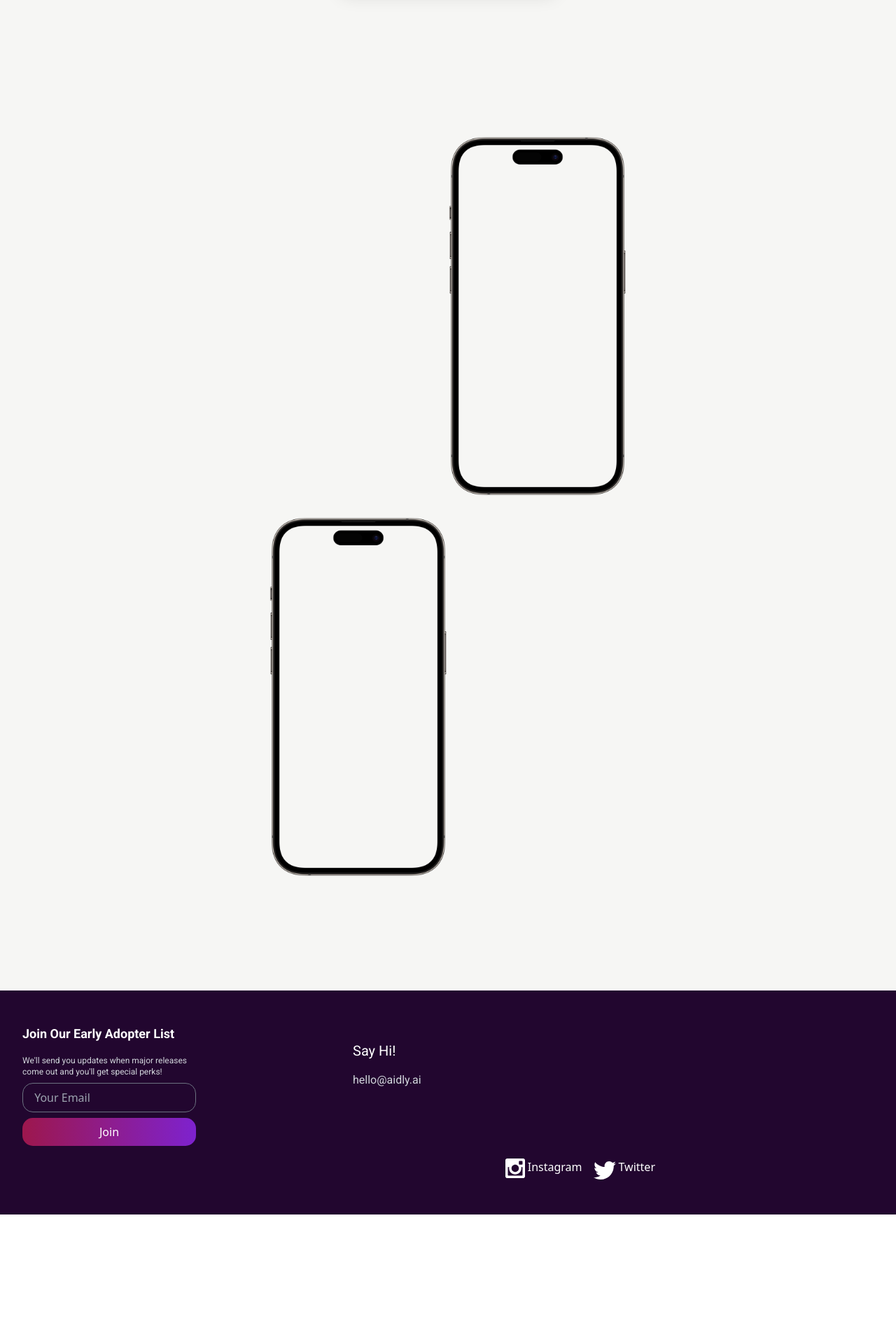
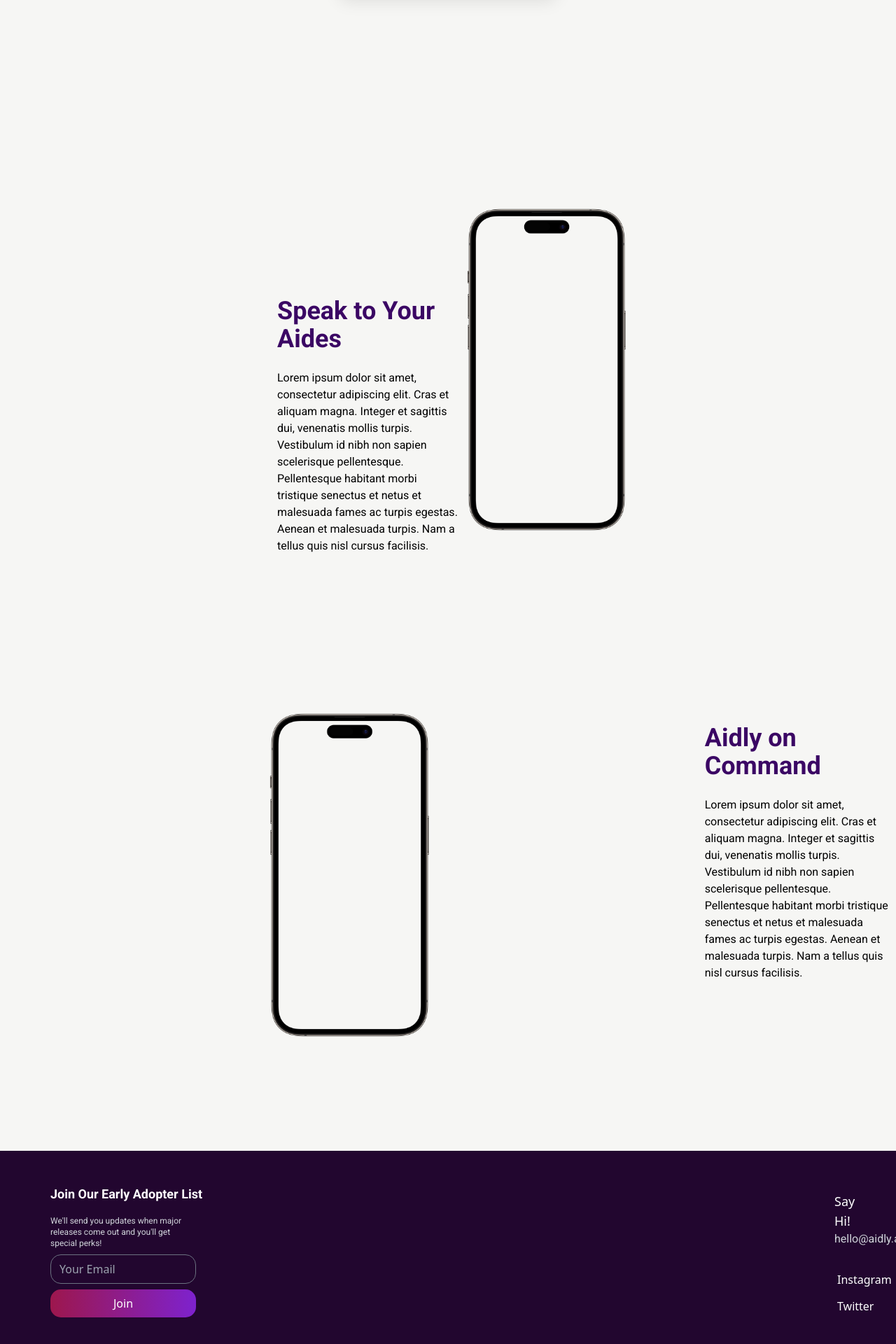
Before and after one commit to Savannahmunn1996/AidlyWebsite, a React (Vite) app: page / in a window 1280 px wide. Shown: the part 420-2340 px from the top of the page at 70% size. Before the commit the page ends 2155 px from the top, so only its background shows below. Built offline with nearby package versions, Linux system fonts and the light colour scheme.

Commit message:
home done

```diff
--- a/package.json
+++ b/package.json
@@ -14,6 +14,7 @@
     "react-animated-cursor": "^2.6.0",
     "react-dom": "^18.2.0",
     "react-icons": "^4.8.0",
+    "react-player": "^2.12.0",
     "react-stickynode": "^4.1.0"
   },
   "devDependencies": {
--- a/src/App.jsx
+++ b/src/App.jsx
@@ -2,6 +2,7 @@
 import Container from "./components/Container"
 
 import AnimCursor from "./components/AnimCursor"
+import ReactPlayer from 'react-player'
 
 function App() {
 
--- a/src/components/Foot.jsx
+++ b/src/components/Foot.jsx
@@ -3,49 +3,62 @@ import { ImInstagram } from "react-icons/im";
 import { ImTwitter } from "react-icons/im";
 
 
+
+
+
+
+
 const Foot = () => {
     return (
-        <footer className="bg-footz absolute w-screen text-white ">
+      <footer className="bg-footz relative w-full text-white">
         <div className="max-w-full mx-auto px-4 sm:px-6 lg:px-8 py-12">
-                <div className="grid grid-cols-2 md:grid-cols-4 gap-8">
-
-
-                    <div className=''>
-                        <h3 className="text-lg font-semibold mb-4 font-robo ">Join Our <span className='gradient-text'>Early Adopter List</span></h3>
-                        <p className="text-xs font-robo mb-2 text-gray-300 mr-8" >We'll send you updates when major releases come out
-                            and you'll get special perks!</p>
+          <div className="grid grid-cols-1 md:grid-cols-4 gap-8">
+            <div className='ml-10'>
+              <h3 className="text-lg font-semibold mb-4 font-robo">Join Our Early Adopter List</h3>
+              <p className="text-xs font-robo mb-2 text-gray-300 mr-8">We'll send you updates when major releases come out and you'll get special perks!</p>
               <form className="flex flex-col mr-8">
                 <input
                   type="email"
-                                placeholder=" Your Email"
+                  placeholder="Your Email"
                   className="bg-transparent border border-gray-500 text-gray-100 py-2 px-3 mb-2 rounded-[15px] focus:outline-none"
                 />
                 <button
                   type="submit"
-                                className=" bg-gradient-to-r from-pink-800 to-purple-700 hover:from-purple-800 hover:to-blue-600 ... text-white py-2 px-4 rounded-[15px] focus:outline-none"
+                  className="bg-gradient-to-r from-pink-800 to-purple-700 hover:from-purple-800 hover:to-blue-600 text-white py-2 px-4 rounded-[15px] focus:outline-none"
                 >
                   Join
                 </button>
               </form>
             </div>
 
-                    <div className='flex-col justify-end ml-40 '>
-                        <h3 className=" text-xl mt-6 font-robo ">Say Hi!</h3>
-                        <p className="text-md  mt-4 text-gray-300 hover:text-white hover:underline font-robo">
+            <div className='md:col-span-2 flex flex-col justify-end'>
+
+
+            </div>
+
+            <div className='flex flex-col justify-end ml-56'>
+
+            <div className='md:col-span-2 flex flex-col justify-end'>
+             <h3 className='text-lg'>Say Hi!</h3>
+             <p className="text-md  mb-8 text-gray-300 hover:text-white hover:underline font-robo">
                hello@aidly.ai
              </p>
            </div>
-
-                    <div className='flex inline-block justify-end mt-48 col-span-0 '>
-                        <ImInstagram className='w-7 h-7 mr-1  '></ImInstagram>
-                        <p >Instagram</p>
-                        <ImTwitter className='w-8 h-8 ml-4 mr-1'></ImTwitter><p>Twitter</p> </div>
-
+              <div className='flex items-center mb-2'>
+                <ImInstagram className='w-7 h-7 mr-1'></ImInstagram>
+                <p>Instagram</p>
+              </div>
+              <div className='flex items-center'>
+                <ImTwitter className='w-8 h-8 mr-1'></ImTwitter>
+                <p>Twitter</p>
               </div>
             </div>
+          </div>
+        </div>
+      </footer>
+    );
+  };
 
-        </footer>
-    )
-}
 
-export default Foot
+
+  export default Foot;
--- a/src/components/Navbar.jsx
+++ b/src/components/Navbar.jsx
@@ -1,25 +1,46 @@
 
 
-import React, { useState } from 'react'
+import React, { useState, useEffect } from 'react'
 import Container from './Container'
 
-function Navbar({ currentPage, handlePageChange }) {
-  const [shadow, setShadow] = useState("")
+// function Navbar({ currentPage, handlePageChange }) {
+//   const [shadow, setShadow] = useState("")
 
-  function handleScroll() {
-    if (window.scrollY ) {
-      setShadow(true)
-    }
-    else {
-      setShadow("")
-    }
-  }
+//   function handleScroll() {
+//     if (window.scrollY ) {
+//       setShadow(true)
+//     }
+//     else {
+//       setShadow("")
+//     }
+//   }
 
 
 
 
-window.addEventListener("scroll", setShadow)
+// window.addEventListener("scroll", setShadow)
+function Navbar({ currentPage, handlePageChange }) {
+  const [shadow, setShadow] = useState(false);
 
+  useEffect(() => {
+    let timeoutId;
+
+    function handleScroll() {
+      clearTimeout(timeoutId);
+      setShadow(true);
+
+      timeoutId = setTimeout(() => {
+        setShadow(false);
+      }, 300); // Adjust the delay (in milliseconds) according to your preference
+    }
+
+    window.addEventListener("scroll", handleScroll);
+
+    return () => {
+      clearTimeout(timeoutId);
+      window.removeEventListener("scroll", handleScroll);
+    };
+  }, []);
 
 
 
--- a/src/components/pages/Home.jsx
+++ b/src/components/pages/Home.jsx
@@ -1,39 +1,83 @@
 import React from 'react'
+
+import ReactPlayer from 'react-player/youtube'
 
 const Home = () => {
     return (
         <>
-            <div className="text-center p-10">
+             <div className="text-center p-10">
                 <h1 className='text-7xl py-2 font-robo mt-15 font-bold text-purple-950' >Get Your Own AI Team</h1>
                 <h3 className='text-2xl mt-3 py-2 font-robo text-purple-950 font-light' >Unlock the Power of Al with Specialized Experts</h3>
                 <a href="https://apps.apple.com/us/app/aidly-ai-chat/id6446067509" target="_blank" rel="noopener noreferrer" >
                     <button
                         type="submit"
-                        className=" animate-bounce  w-80 h-12 mt-10  shadow-xl bg-gradient-to-r from-pink-800 to-purple-700 hover:from-purple-800 hover:to-blue-600 ... text-white  font-robo text-xl py-2 px-4 rounded-[16px] focus:outline-none"
+                        className=" animate-bounce  w-80 h-14 mt-10  shadow-xl bg-gradient-to-r from-pink-800 to-purple-700 hover:from-purple-800 hover:to-blue-600 ... text-white  font-robo text-xl py-2 px-4 rounded-[16px] focus:outline-none"
                     >
                         Download for Free
                     </button>
                 </a>
             </div>
 
-<section>
 
-</section>
+
+            <div className="flex items-center">
+  <div className="w-96  ml-96 mt-96 px-3">
+    <h2 className="text-4xl font-bold font-robo mb-6 text-purple-950">Speak to Your Aides</h2>
+    <p className="font-robo text-light">Lorem ipsum dolor sit amet, consectetur adipiscing elit. Cras et aliquam magna. Integer et sagittis dui, venenatis mollis turpis. Vestibulum id nibh non sapien scelerisque pellentesque. Pellentesque habitant morbi tristique senectus et netus et malesuada fames ac turpis egestas. Aenean et malesuada turpis. Nam a tellus quis nisl cursus facilisis.</p>
+  </div>
+{/* phone */}
+   <div className="w-80 h-90 pt-40 ml-auto mr-96">
+    <div className="relative mt-8 md:mt-16 ">
+      <img
+        className="object-fill rounded-xl"
+        src="/DeviceOutline.png"
+        alt="A fake phone to hold the video"
+      />
+      <div className="absolute top-14 ml-7 h-full rounded-xl overflow-hidden">
+        <ReactPlayer
+          url="https://www.youtube.com/watch?v=EpLX09EwhcY"
+          volume={0}
+          muted={true}
+          width="90%"
+          height="85%"
+          className="object-cover rounded-xl"
+        />
+      </div>
+    </div>
+  </div>
+</div>
+
+
+<div className="flex items-center">
+  <div className="w-80 mb-40 mt-40 h-90 float-left items-center ml-96">
+    <div className="relative mt-8 md:mt-16">
+      <img
+        className="object-fill rounded overflow-hidden"
+        src="/DeviceOutline.png"
+        alt="A fake phone to hold the video"
+      />
+      <div className="absolute top-14 ml-7 h-full rounded-xl">
+        <ReactPlayer
+          url="https://www.youtube.com/watch?v=EpLX09EwhcY"
+          volume={0}
+          muted={true}
+          width="90%"
+          height="85%"
+          className="object-fill rounded-xl"
+        />
+      </div>
+    </div>
+  </div>
+
+  <div className="w-96 ml-96 px-2 mr-auto">
+    <h2 className="text-4xl font-bold font-robo mb-6 text-purple-950">Aidly on Command</h2>
+    <p className="font-robo text-light">Lorem ipsum dolor sit amet, consectetur adipiscing elit. Cras et aliquam magna. Integer et sagittis dui, venenatis mollis turpis. Vestibulum id nibh non sapien scelerisque pellentesque. Pellentesque habitant morbi tristique senectus et netus et malesuada fames ac turpis egestas. Aenean et malesuada turpis. Nam a tellus quis nisl cursus facilisis.</p>
+  </div>
+</div>
 
 
 
 
-
-            <div className=' w-64 h-85 pt-40 float-right mr-96  '>
-                <img className=' object-fill' src="/DeviceOutline.png" alt="A fake phone to hold the video" />
-
-            </div>
-
-
-            <div className=' w-64 mt-80 mb-40 pt-96 h-85 float-left ml-96'>
-                <img className=' object-fill' src="/DeviceOutline.png" alt="A fake phone to hold the video" />
-
-            </div>
         </>
     )
 }
```
Also changed, not shown: 1 other file (tests, documents, lock files or other folders). Lines whose indentation alone changed are shown as unchanged.
